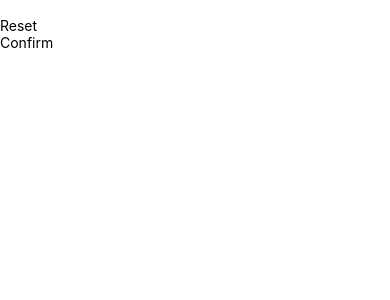
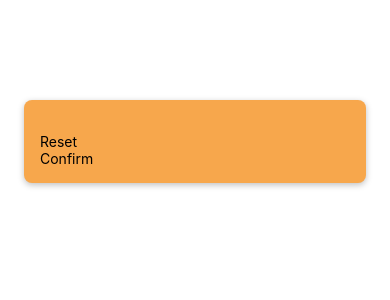
Before and after one commit to massjack1/MiniGame-App, a React Native app: screen / in a window 390 px wide. Shown: the top 300 px of the page. Built offline with nearby package versions, Linux system fonts and the light colour scheme.

Commit message:
Set up styling

```diff
--- a/screens/StartGameScreen.js
+++ b/screens/StartGameScreen.js
@@ -1,9 +1,9 @@
-import { TextInput, View } from "react-native";
+import { TextInput, View, StyleSheet } from "react-native";
 import PrimaryButton from "../components/PrimaryButton";
 
 function StartGameScreen() {
     return (
-            <View>
+            <View style={styles.inputContainer}>
                 <TextInput />
                 <PrimaryButton>Reset</PrimaryButton>
                 <PrimaryButton>Confirm</PrimaryButton>
@@ -13,3 +13,18 @@
 }
 
 export default StartGameScreen;
+
+const styles = StyleSheet.create({
+    inputContainer: {
+        marginTop: 100,
+        marginHorizontal: 24,
+        padding: 16,
+        backgroundColor: '#F7A74C',
+        borderRadius: 8,
+        elevation: 4,
+        shadowColor: 'black',
+        shadowOffset: { width: 0, height: 2 },
+        shadowRadius: 6,
+        shadowOpacity: 0.25,
+    }
+});
```
